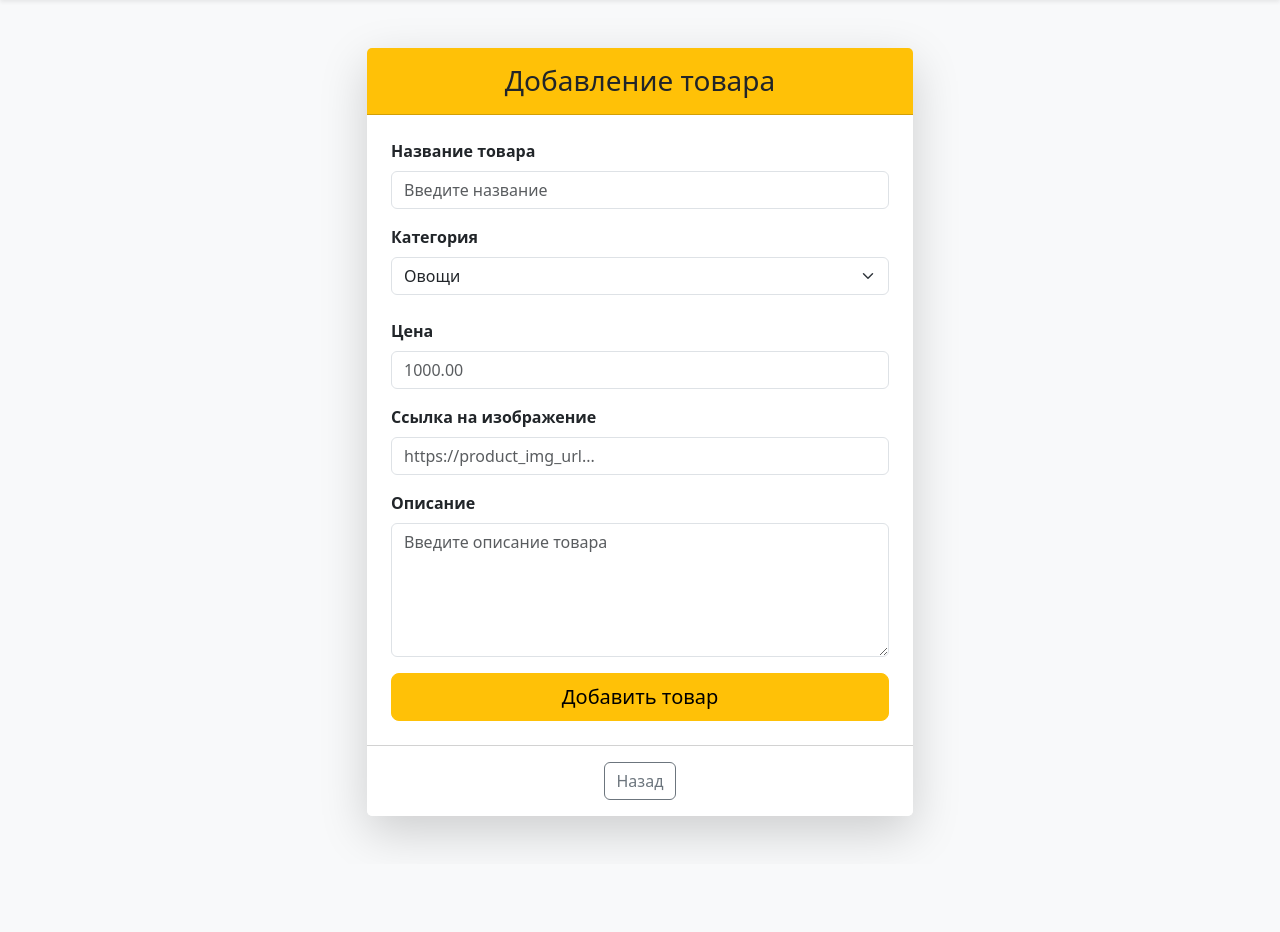
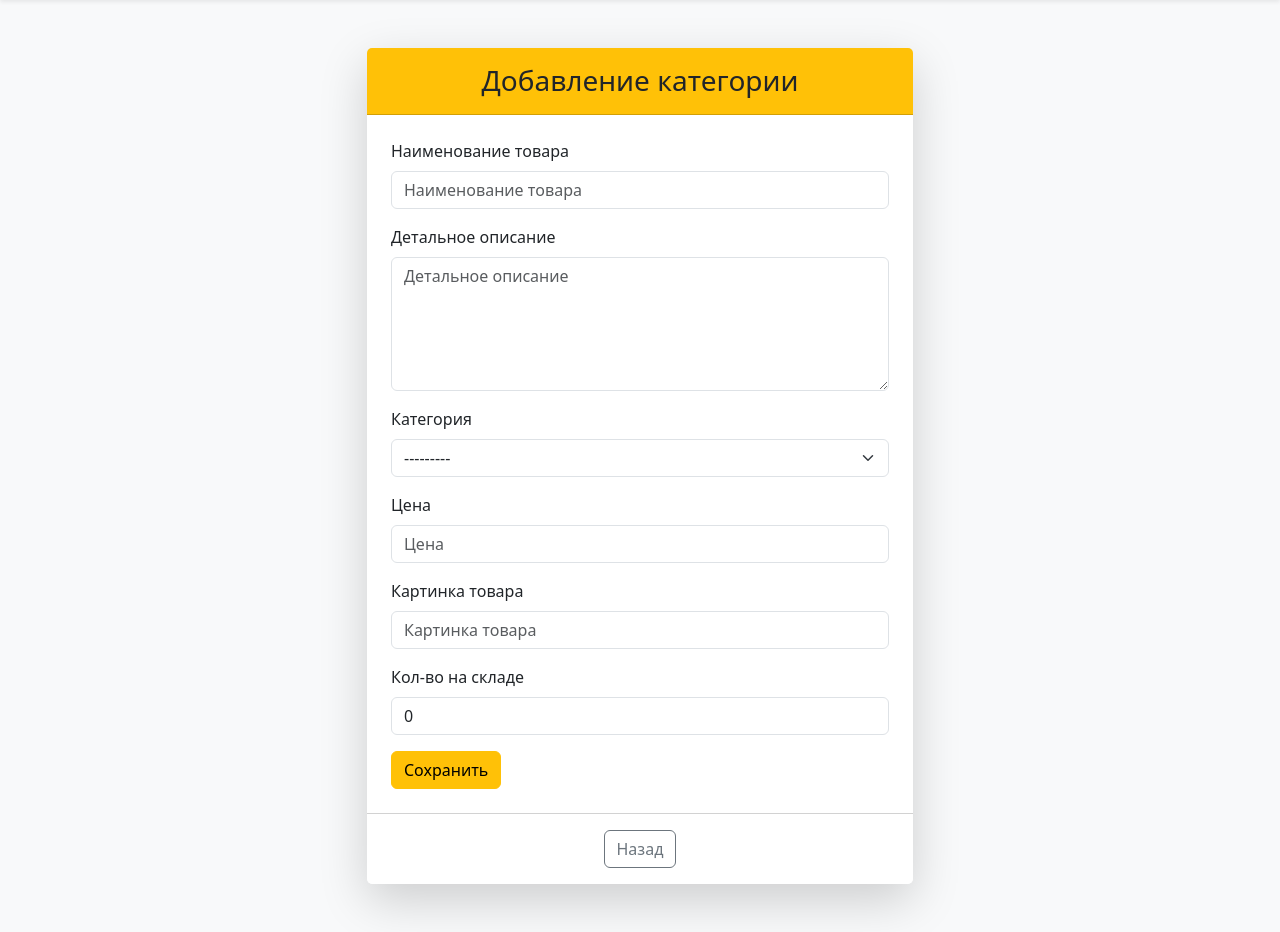
Before and after one commit to antonignatovskij/lab54_Ignatovskij_Anton, a Django app: page /products/add/ in a window 1280 px wide. Shown: the part 56-988 px from the top of the page. Before the commit the page ends 901 px from the top, so only its background shows below. Run offline with Django 5.2, Linux system fonts and the light colour scheme; data comes from the database, SQL or seed files in the repository; some libraries are stand-ins or nearby versions.

Commit message:
добавил частичный шаблон, форму, переделал verbose name

```diff
--- a/source/shop/settings.py
+++ b/source/shop/settings.py
@@ -40,7 +40,9 @@
     'django.contrib.messages',
     'django.contrib.staticfiles',
 
-    'shop_app'
+    'shop_app',
+
+    'django_bootstrap5'
 ]
 
 MIDDLEWARE = [
--- /dev/null
+++ b/source/shop_app/forms.py
@@ -0,0 +1,30 @@
+from django import forms
+from django.forms import widgets
+
+from shop_app.models import Product, Category
+
+
+class ProductForm(forms.ModelForm):
+    def __init__(self, *args, **kwargs):
+        super().__init__(*args, **kwargs)
+
+        for field in self.fields.values():
+            field.widget.attrs['class'] = 'form-control'
+
+    class Meta:
+        model = Product
+        fields = ('prod_title', 'prod_desc', 'category', 'price', 'product_image', 'remain')
+        widgets = {
+            'prod_desc': widgets.Textarea(attrs={'cols': '40', 'rows': '5'})
+        }
+
+
+
+
+    # prod_title = models.CharField(max_length=70, null=False, blank=False, verbose_name="Product Title")
+    # prod_desc = models.CharField(max_length=400, null=True, blank=True, verbose_name="Product Description")
+    # category = models.ForeignKey("shop_app.Category", on_delete=models.RESTRICT, related_name="shop_app", null=False, blank=False, verbose_name="Product Category")
+    # date_of_add = models.DateField(auto_now_add=True, verbose_name="Product Date of Add")
+    # price = models.DecimalField(max_digits=7, decimal_places=2, null=False, blank=False, verbose_name="Product Price")
+    # product_image = models.URLField(max_length=400, null=False, blank=False, verbose_name="Product Image")
+    # remain = models.IntegerField(default=0, null=True, blank=True, verbose_name="Product Remain")
--- a/source/shop_app/models.py
+++ b/source/shop_app/models.py
@@ -6,15 +6,18 @@
     cat_title = models.CharField(max_length=70, null=False, blank=False, unique=True, verbose_name="Category Title")
     cat_desc = models.CharField(max_length=200, null=True, blank=True, verbose_name="Category Description")
 
+    def __str__(self):
+        return self.cat_title
+
 
 class Product(models.Model):
-    prod_title = models.CharField(max_length=70, null=False, blank=False, verbose_name="Product Title")
-    prod_desc = models.CharField(max_length=400, null=True, blank=True, verbose_name="Product Description")
-    category = models.ForeignKey("shop_app.Category", on_delete=models.RESTRICT, related_name="shop_app", null=False, blank=False, verbose_name="Product Category")
+    prod_title = models.CharField(max_length=70, null=False, blank=False, verbose_name="Наименование товара")
+    prod_desc = models.CharField(max_length=400, null=True, blank=True, verbose_name="Детальное описание")
+    category = models.ForeignKey("shop_app.Category", on_delete=models.RESTRICT, related_name="shop_app", null=False, blank=False, verbose_name="Категория")
     date_of_add = models.DateField(auto_now_add=True, verbose_name="Product Date of Add")
-    price = models.DecimalField(max_digits=7, decimal_places=2, null=False, blank=False, verbose_name="Product Price")
-    product_image = models.URLField(max_length=400, null=False, blank=False, verbose_name="Product Image")
-    remain = models.IntegerField(default=0, null=True, blank=True, verbose_name="Product Remain")
+    price = models.DecimalField(max_digits=7, decimal_places=2, null=False, blank=False, verbose_name="Цена")
+    product_image = models.URLField(max_length=400, null=False, blank=False, verbose_name="Картинка товара")
+    remain = models.IntegerField(default=0, null=True, blank=True, verbose_name="кол-во на складе")
 
     def __str__(self):
         return self.prod_title
--- a/source/shop_app/views.py
+++ b/source/shop_app/views.py
@@ -1,9 +1,8 @@
-from django.http import HttpResponseRedirect, HttpResponseNotFound
 from django.shortcuts import render, get_object_or_404, redirect
 
 from shop_app.models import Product, Category
 
-from shop_app.prod_validation import PrdVld
+from shop_app.forms import ProductForm
 
 # Create your views here.
 
@@ -33,26 +32,34 @@
     return render(request, 'shop_app_temp/category_create.html')
 
 def product_add_view(request):
-    context = {'categories': Category.objects.all()}
-    if request.method == 'POST':
-        new_product = {
-            'title': request.POST.get('title').strip(),
-            'desc': request.POST.get('desc').strip(),
-            'category': request.POST.get('category'),
-            'price': request.POST.get('price').strip(),
-            'image': request.POST.get('img').strip()
-        }
-        flag = PrdVld.validate(new_product)
-        if flag == True:
-            product = Product.objects.create(
-                prod_title = new_product['title'],
-                prod_desc = new_product['desc'],
-                price = new_product['price'],
-                product_image = new_product['image'],
-                category_id = int(new_product['category']),
-            )
-        else:
-            varning = {'varning': flag}
-            return render(request, 'shop_app_temp/product_create.html', varning)
-        return redirect('product_detail', pk=product.pk)
-    return render(request, 'shop_app_temp/product_create.html', context)
+    form = ProductForm()
+    if request.method == 'GET':
+        return render(request, 'shop_app_temp/product_create.html', {'form': form})
+    form = ProductForm(request.POST)
+    if form.is_valid():
+        form.save()
+        return redirect('products_list')
+    return render(request, 'shop_app_temp/product_create.html', {'form': form})
+    # context = {'categories': Category.objects.all()}
+    # if request.method == 'POST':
+    #     new_product = {
+    #         'title': request.POST.get('title').strip(),
+    #         'desc': request.POST.get('desc').strip(),
+    #         'category': request.POST.get('category'),
+    #         'price': request.POST.get('price').strip(),
+    #         'image': request.POST.get('img').strip()
+    #     }
+    #     flag = PrdVld.validate(new_product)
+    #     if flag == True:
+    #         product = Product.objects.create(
+    #             prod_title = new_product['title'],
+    #             prod_desc = new_product['desc'],
+    #             price = new_product['price'],
+    #             product_image = new_product['image'],
+    #             category_id = int(new_product['category']),
+    #         )
+    #     else:
+    #         varning = {'varning': flag}
+    #         return render(request, 'shop_app_temp/product_create.html', varning)
+    #     return redirect('product_detail', pk=product.pk)
+    # return render(request, 'shop_app_temp/product_create.html', context)
--- a/source/templates/shop_app_temp/product_create.html
+++ b/source/templates/shop_app_temp/product_create.html
@@ -1,4 +1,5 @@
 {% extends "base.html" %}
+{% load django_bootstrap5 %}
 
 {% block nav %}
 <a class="nav-link" href="{% url 'add_category' %}">
@@ -8,53 +9,19 @@
 
 {% block content %}
 <div class="row justify-content-center">
-    <div class="col-md-8 col-lg-6">
-
+   <div class="col-md-8 col-lg-6">
         <div class="card shadow-lg border-0">
             <div class="card-header bg-warning text-dark text-center py-3">
-                <h3 class="mb-0">Добавление товара</h3>
+                <h3 class="mb-0">Добавление категории</h3>
             </div>
-
             <div class="card-body p-4">
-                <form method="post">
-                    {% csrf_token %}
-                    <div class="mb-3">
-                        <label class="form-label fw-semibold">Название товара</label>
-                        <input type="text" name="title" class="form-control" placeholder="Введите название">
-                    </div>
-                    <div class="mb-4">
-                        <label class="form-label fw-semibold">Категория</label>
-                        <select name="category" class="form-select">
-                            {% for category in categories %}
-                                <option value="{{ category.id }}">
-                                    {{ category.cat_title }}
-                                </option>
-                            {% endfor %}
-                        </select>
-                    </div>
-                    <div class="mb-3">
-                        <label class="form-label fw-semibold">Цена</label>
-                        <input type="text" name="price" class="form-control" placeholder="1000.00">
-                    </div>
-                    <div class="mb-3">
-                        <label class="form-label fw-semibold">Ссылка на изображение</label>
-                        <input type="text" name="img" class="form-control" placeholder="https://product_img_url...">
-                    </div>
-                    <div class="mb-3">
-                        <label class="form-label fw-semibold">Описание</label>
-                        <textarea name="desc" rows="5" class="form-control" placeholder="Введите описание товара"></textarea>
-                    </div>
-                    {% if varning %}
-                        <div class="alert alert-danger">
-                            {% for v in varning %}
-                                <div>{{ v }}</div>
-                            {% endfor %}
-                        </div>
-                    {% endif %}
-                    <div class="d-grid">
-                        <button type="submit" class="btn btn-warning btn-lg">Добавить товар</button>
-                    </div>
+                <form action="" id="prod-form" method="POST">
+                        {% bootstrap_form form layout="floating" %}
+                        {% csrf_token %}
                 </form>
+                <button type="submit" form="prod-form" class="btn btn-warning">
+                            Сохранить
+                </button>
             </div>
             <div class="card-footer bg-white text-center py-3">
                 <a href="{% url 'products_list_v2' %}" class="btn btn-outline-secondary">Назад</a>
```
Also changed, not shown: source/templates/partial/prod_form.html (added, +17 -0 lines), source/templates/shop_app_temp/category_create.html (+7 -20 lines).
